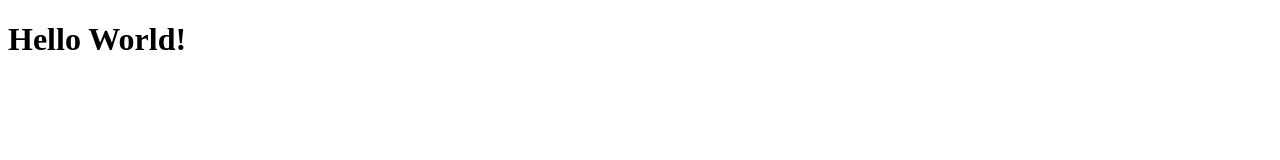
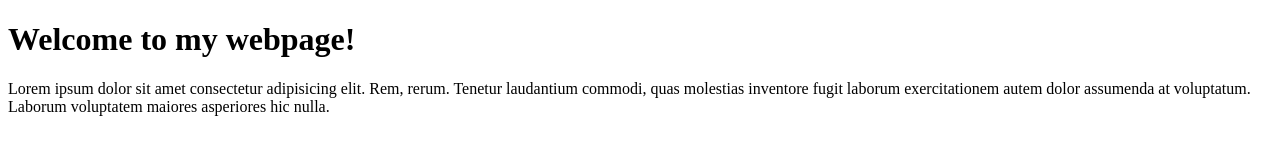
Before and after one commit to Intergalaxen/hello, a plain HTML site: page hello.html in a window 1280 px wide. Drawn offline with Linux system fonts and the light colour scheme.

Commit message:
Add new heading

```diff
--- a/hello.html
+++ b/hello.html
@@ -4,6 +4,7 @@
         <title>Hello</title>
     </head>
     <body>
-        <h1>Hello World!</h1>
+        <h1>Welcome to my webpage!</h1>
+        <p>Lorem ipsum dolor sit amet consectetur adipisicing elit. Rem, rerum. Tenetur laudantium commodi, quas molestias inventore fugit laborum exercitationem autem dolor assumenda at voluptatum. Laborum voluptatem maiores asperiores hic nulla.</p>
     </body>
 </html>
```
